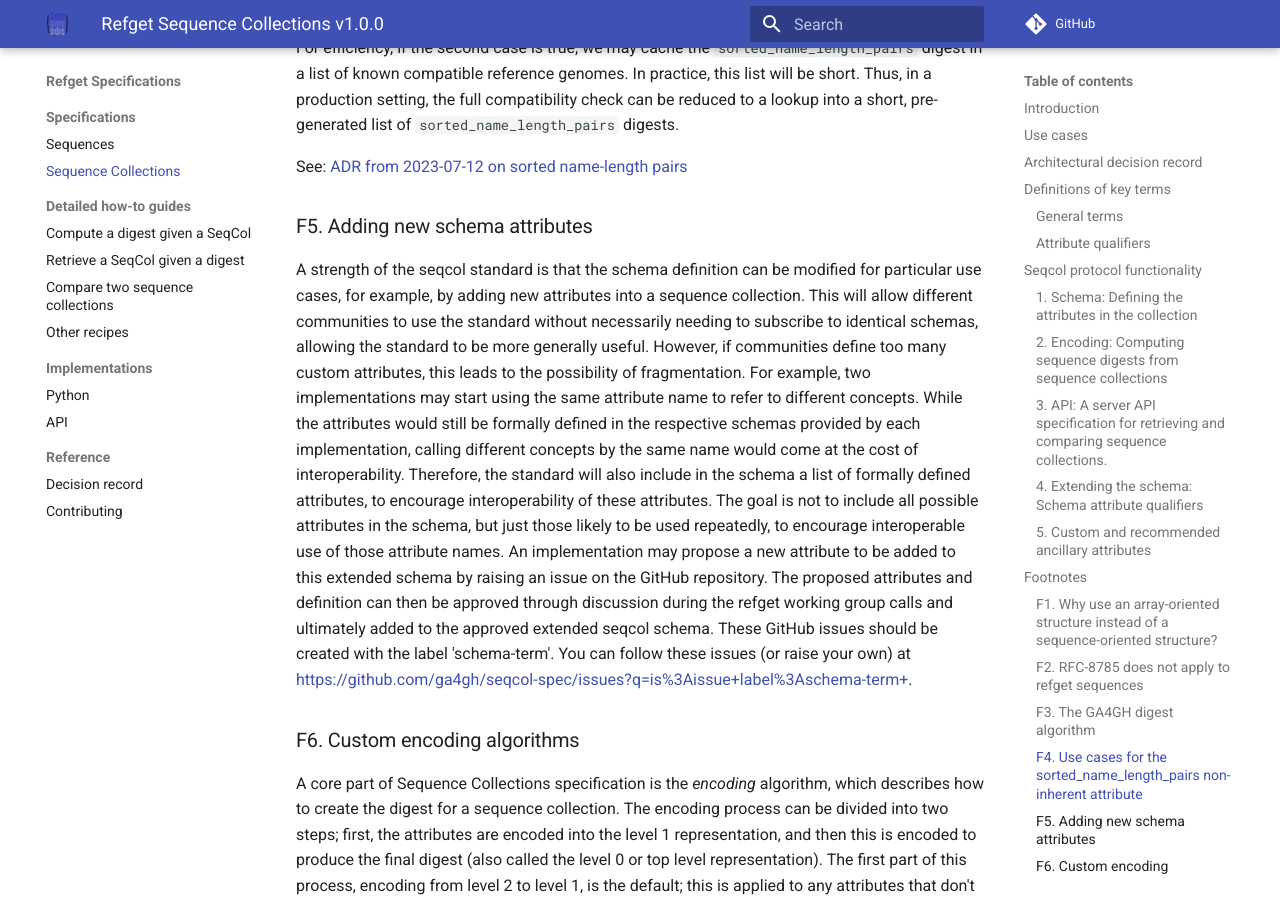
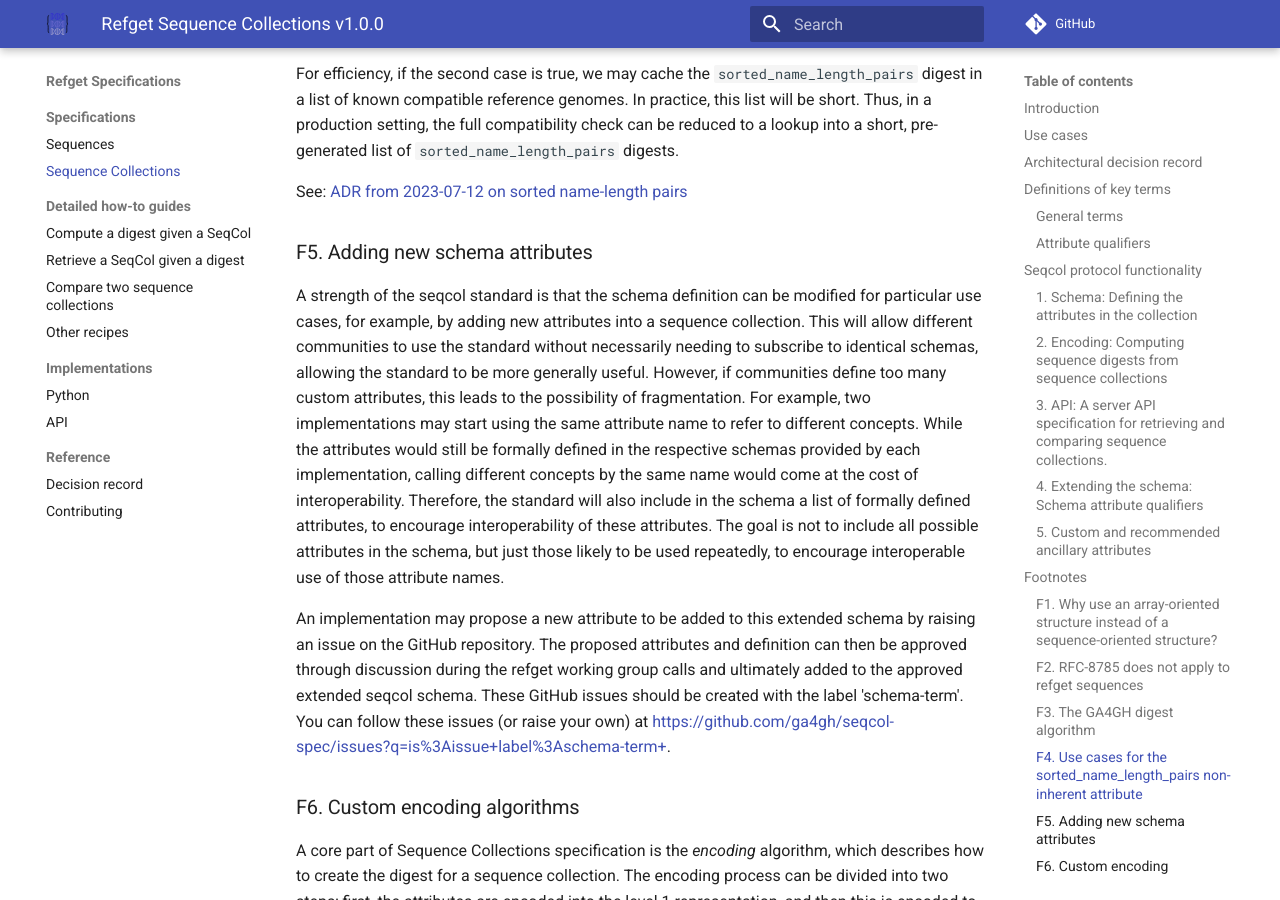
Before and after one commit to ga4gh/refget, an MkDocs documentation site: the page built from docs/seqcol.md, in a window 1280 px wide and 900 px high, scrolled down 23173 px. Built offline with MkDocs 1.6.1 and Material for MkDocs 9.7.7, drawn with Linux system fonts in a browser that asks for light colours; comment, search, counter and statistics services are not loaded; some of the changed text lies outside the part shown.

Commit message:
Smaller cleanup

```diff
--- a/docs/seqcol.md
+++ b/docs/seqcol.md
@@ -19,7 +19,7 @@ Refget Sequence Collections extends [Refget Sequences](sequences.md) to collecti
 Seqcol also handles sequence attributes, such as their names, lengths, or topologies.
 Like Refget sequences, seqcol digests are defined by a hash algorithm, rather than an accession authority.
 2. **An API describing lookup and comparison of sequence collections.**
-Seqcol specifies an http API to retrieve a sequence collection given its digest.
+Seqcol specifies an HTTP API to retrieve a sequence collection given its digest.
 This can be used to reproduce the exact sequence collection instead of guessing based on a human-readable identifier.
 Seqcol also provides a standardized method of comparing the contents of two sequence collections.
 3. **Recommended ancillary attributes.**
@@ -800,6 +800,7 @@ For example, two implementations may start using the same attribute name to refe
 While the attributes would still be formally defined in the respective schemas provided by each implementation, calling different concepts by the same name would come at the cost of interoperability.
 Therefore, the standard will also include in the schema a list of formally defined attributes, to encourage interoperability of these attributes.
 The goal is not to include all possible attributes in the schema, but just those likely to be used repeatedly, to encourage interoperable use of those attribute names.
+
 An implementation may propose a new attribute to be added to this extended schema by raising an issue on the GitHub repository.
 The proposed attributes and definition can then be approved through discussion during the refget working group calls and ultimately added to the approved extended seqcol schema.
 These GitHub issues should be created with the label 'schema-term'.
```
Also changed, not shown: other parts of docs/seqcol.md (+9 -9 lines).
